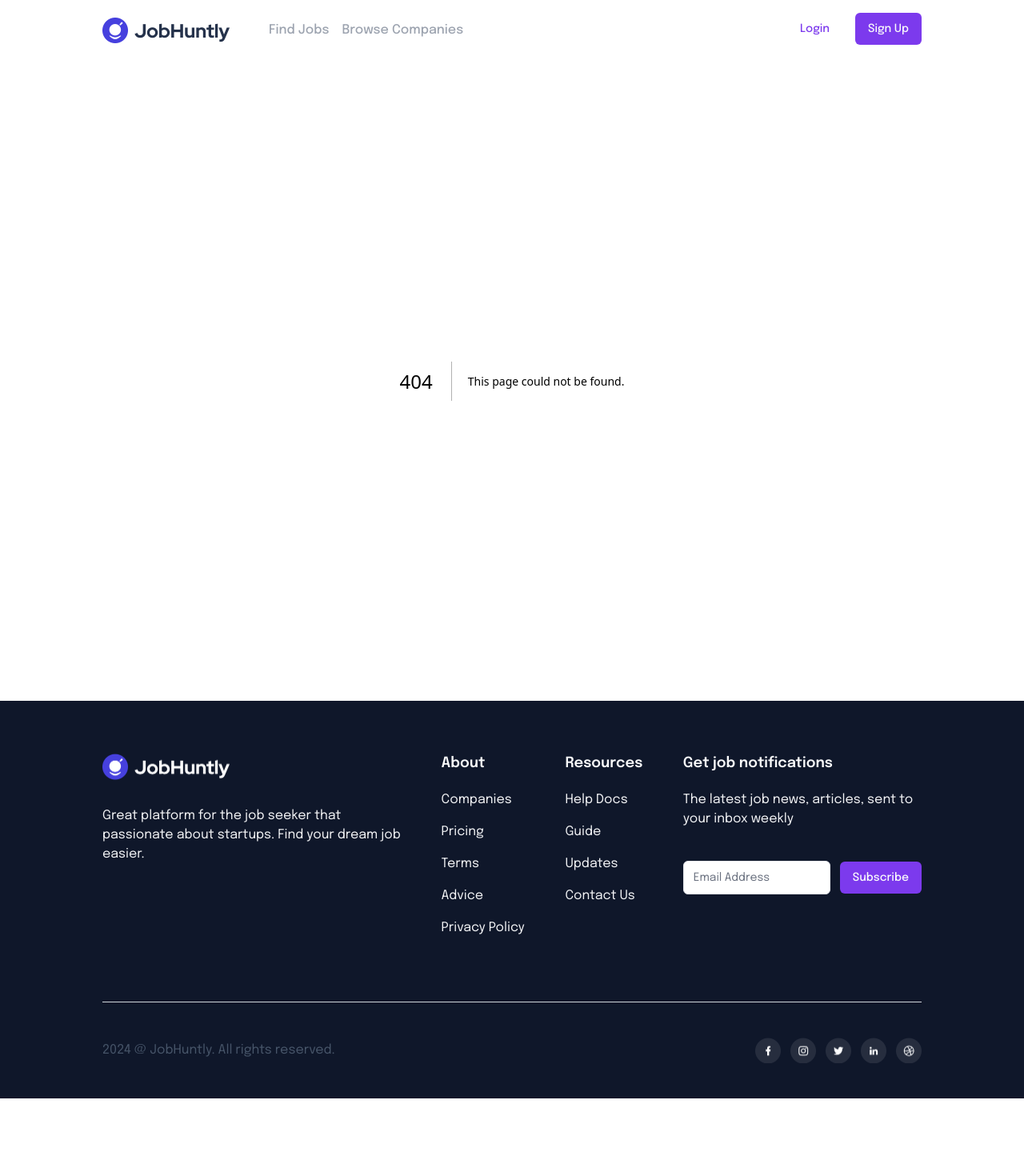
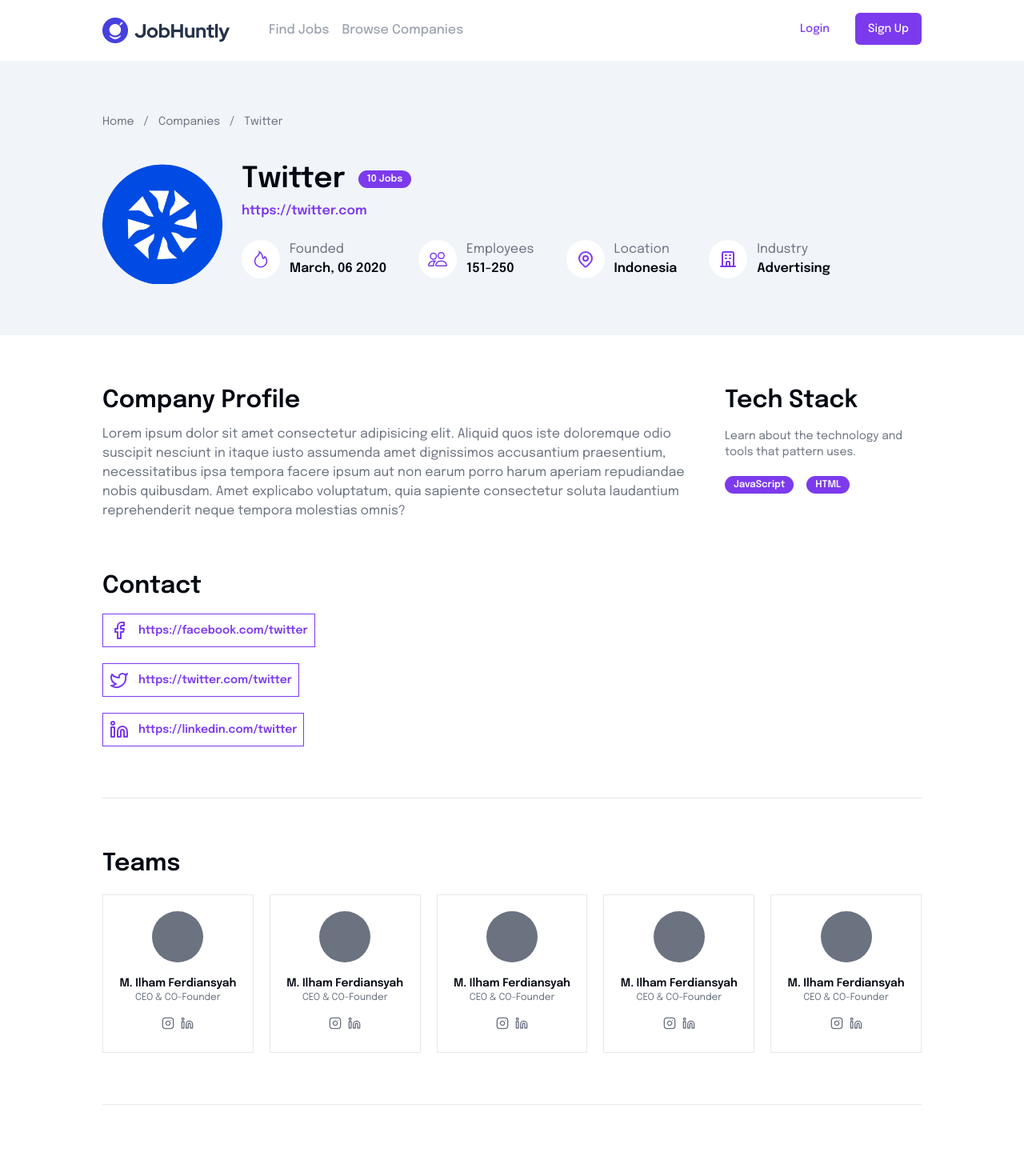
Before and after one commit to Muhammad-Ilham-Ferdiansyah/job-portal, a Next.js app: page /detail/company/1 in a window 1280 px wide. Before the commit this address had no page. Shown: the top 1470 px of the page at 80% size. Before the commit the page ends 1373 px from the top, so only its background shows below. Built offline with nearby package versions, Linux system fonts and the light colour scheme.

Commit message:
Add Slicing Detail Company Page

```diff
--- /dev/null
+++ b/src/app/detail/company/[id]/page.tsx
@@ -0,0 +1,168 @@
+import LatestJob from "@/components/organisms/LatestJob";
+import { Badge } from "@/components/ui/badge";
+import { Separator } from "@/components/ui/separator";
+import { FacebookIcon, InstagramIcon, LinkedinIcon, TwitterIcon } from "lucide-react";
+import Image from "next/image";
+import Link from "next/link";
+import { FC } from "react";
+import { AiOutlineFire } from "react-icons/ai";
+import {BsPeople} from "react-icons/bs";
+import { HiOutlineLocationMarker, HiOutlineOfficeBuilding } from "react-icons/hi";
+
+interface DetailCompanyPageProps {
+
+}
+
+const DetailCompanyPage: FC<DetailCompanyPageProps> = () => {
+    return (
+        <>
+            <div className="bg-slate-100 px-32 pt-16 pb-14">
+                <div className="inline-flex gap-3 text-sm text-muted-foreground">
+                    <Link href='/' className="hover:underline hover:text-black">Home</Link> / {" "}
+                    <Link href='/find-companies' className="hover:underline hover:text-black">Companies</Link> / {" "}
+                    <Link href='/detail/company/1' className="hover:underline hover:text-black">Twitter</Link>
+                </div>
+                <div>
+                    <div className="mt-10 inline-flex gap-6 items-start">
+                        <Image src="/images/company2.png" alt="/images/company2.png" width={150} height={150}/>
+                        <div>
+                            <div className="inline-flex gap-4 items-center">
+                                <span className="text-4xl font-semibold">Twitter</span>
+                                <Badge>10 Jobs</Badge>
+                            </div>
+                            <div className="mt-2">
+                                <Link href="/" className="font-semibold text-primary">https://twitter.com</Link>
+                            </div>
+                            <div className="inline-flex items-center gap-10 mt-6">
+                                <div className="inline-flex items-center gap-3">
+                                    <div>
+                                        <div className="bg-white p-3 rounded-full">
+                                            <AiOutlineFire className="w-6 h-6 text-primary"/>
+                                        </div>
+                                    </div>
+                                    <div>
+                                        <div className="text-gray-500">Founded</div>
+                                        <div className="font-semibold">March, 06 2020</div>
+                                    </div>
+                                </div>
+                                <div className="inline-flex items-center gap-3">
+                                    <div>
+                                        <div className="bg-white p-3 rounded-full">
+                                            <BsPeople className="w-6 h-6 text-primary"/>
+                                        </div>
+                                    </div>
+                                    <div>
+                                        <div className="text-gray-500">Employees</div>
+                                        <div className="font-semibold">151-250</div>
+                                    </div>
+                                </div>
+                                <div className="inline-flex items-center gap-3">
+                                    <div>
+                                        <div className="bg-white p-3 rounded-full">
+                                            <HiOutlineLocationMarker className="w-6 h-6 text-primary"/>
+                                        </div>
+                                    </div>
+                                    <div>
+                                        <div className="text-gray-500">Location</div>
+                                        <div className="font-semibold">Indonesia</div>
+                                    </div>
+                                </div>
+                                <div className="inline-flex items-center gap-3">
+                                    <div>
+                                        <div className="bg-white p-3 rounded-full">
+                                            <HiOutlineOfficeBuilding className="w-6 h-6 text-primary"/>
+                                        </div>
+                                    </div>
+                                    <div>
+                                        <div className="text-gray-500">Industry</div>
+                                        <div className="font-semibold">Advertising</div>
+                                    </div>
+                                </div>
+                            </div>
+                        </div>
+                    </div>
+                </div>
+            </div>
+            <div className="px-32 py-16 flex flex-row items-start gap-10">
+                <div className="w-3/4">
+                    <div className="mb-16">
+                        <div className="text-3xl font-semibold mb-3">Company Profile</div>
+                                <div className="text-muted-foreground">
+                                    <p>Lorem ipsum dolor sit amet consectetur adipisicing elit. Aliquid quos iste doloremque odio suscipit nesciunt in itaque iusto assumenda amet dignissimos accusantium praesentium, necessitatibus ipsa tempora facere ipsum aut non earum porro harum aperiam repudiandae nobis quibusdam. Amet explicabo voluptatum, quia sapiente consectetur soluta laudantium reprehenderit neque tempora molestias omnis?</p>
+                        </div>
+                    </div>
+                    <div>
+                        <div className="text-3xl font-semibold mb-4">
+                            Contact
+                        </div>
+                        <div className="flex items-center gap-5 w-[400px] flex-wrap">
+                            <div className="p-2 border border-primary text-primary w-max inline-flex items-center gap-3 font-semibold">
+                                <FacebookIcon />
+                                <span className="text-sm">
+                                    https://facebook.com/twitter
+                                </span>
+                            </div>
+                            <div className="p-2 border border-primary text-primary w-max inline-flex items-center gap-3 font-semibold">
+                                <TwitterIcon />
+                                <span className="text-sm">
+                                    https://twitter.com/twitter
+                                </span>
+                            </div>
+                            <div className="p-2 border border-primary text-primary w-max inline-flex items-center gap-3 font-semibold">
+                                <LinkedinIcon />
+                                <span className="text-sm">
+                                    https://linkedin.com/twitter
+                                </span>
+                            </div>
+                        </div>
+                    </div>
+                </div>
+                <div className="w-1/4">
+                    <div className="text-3xl font-semibold mb-4">
+                        Tech Stack
+                    </div>
+                    <div className="text-gray-500 text-sm">
+                        Learn about the technology and tools that pattern uses.
+                    </div>
+                    <div className="mt-5 inline-flex gap-4">
+                        <Badge>JavaScript</Badge>
+                        <Badge>HTML</Badge>
+                    </div>
+                </div>
+            </div>
+            <div className="px-32">
+                <Separator />
+                <div className="my-16">
+                    <div className="text-3xl font-semibold mb-4">Teams</div>
+                    <div className="grid grid-cols-5 gap-5 mt-5">
+                        {[0,1,2,3,4].map((i: number) => (
+                            <div key={i} className="border border-border px-3 py-5">
+                            <div className="w-16 h-16 rounded-full mx-auto bg-gray-500"></div>
+                            <div className="text-center my-4">
+                                <div className="font-semibold text-sm">
+                                    M. Ilham Ferdiansyah
+                                </div>
+                                <div className="text-gray-500 text-xs">
+                                    CEO & CO-Founder
+                                </div>
+                            </div>
+                            <div className="mx-auto w-max">
+                                <div className="inline-flex gap-2">
+                                    <InstagramIcon className="w-4 h-4 text-gray-500" />
+                                    <LinkedinIcon className="w-4 h-4 text-gray-500" />
+                                </div>
+                            </div>
+                        </div>
+                        ))}
+                    </div>
+                </div>
+                <Separator />
+            </div>
+            <div className="px-32 mt-16">
+                <LatestJob />
+            </div>
+        </>
+     );
+}
+
+export default DetailCompanyPage;
--- a/src/components/organisms/CompanyCard/index.tsx
+++ b/src/components/organisms/CompanyCard/index.tsx
@@ -1,13 +1,15 @@
 import { Badge } from "@/components/ui/badge";
 import { CompanyType } from "@/types";
 import Image from "next/image";
+import { useRouter } from "next/navigation";
 import { FC } from "react";
 
 interface CompanyCardProps extends CompanyType {}
 
 const CompanyCard: FC<CompanyCardProps> = ({ categories, description, image, name, totalJobs}) => {
+    const router = useRouter()
     return (
-        <div className="border border-border p-6">
+        <div onClick={()=>router.push('/detail/company/1')} className="border border-border p-6 cursor-pointer">
             <div className="flex flex-row justify-between items-start">
                 <Image src={image} alt={image} width={66} height={66} />
                 <Badge>{totalJobs} Jobs</Badge>
```
